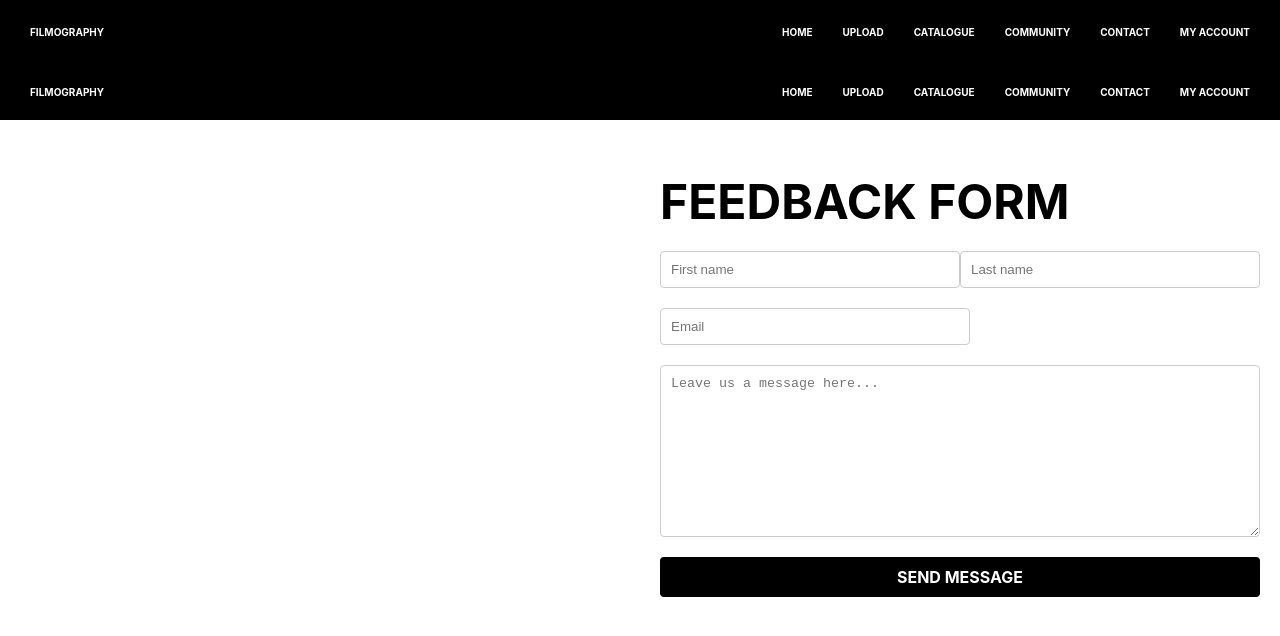
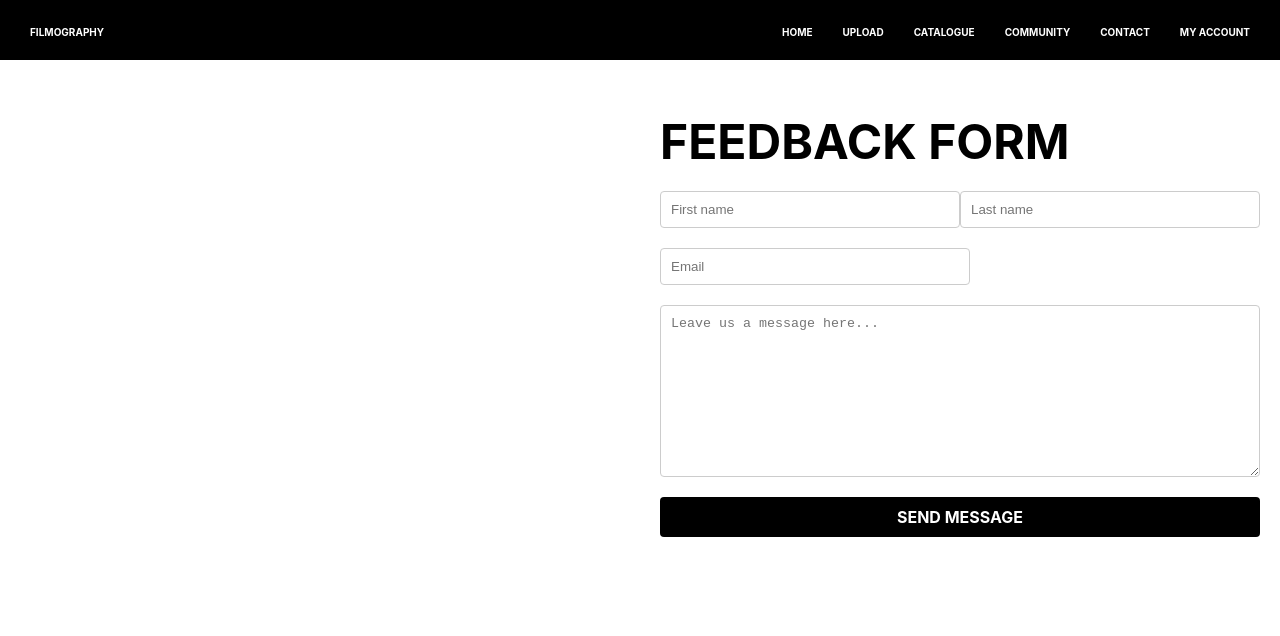
Before and after one commit to nickng9/filmsim, a Next.js app in the folder frontend/: page /contact in a window 1280 px wide. Shown: the top 636 px of the page. Built offline with nearby package versions, Linux system fonts and the light colour scheme.

Commit message:
fixed navbar disappearing bug

```diff
--- a/frontend/src/app/contact/layout.tsx
+++ b/frontend/src/app/contact/layout.tsx
@@ -1,19 +1,12 @@
 // src/app/contact/layout.tsx
 import React from 'react';
-import Navbar from '../components/Navbar';
+import styles from '../../styles/ContactForm.module.css';
 
-import styles from '../../styles/ContactForm.module.css';
 
 export default function ContactLayout({ children }) {
   return (
-    <html lang="en">
-      <head />
-      <body>
-        <Navbar />
-        <div className={styles.container}>
-          {children}
-        </div>
-      </body>
-    </html>
+    <div className={styles.container}>
+      {children}
+    </div>
   );
 }
--- a/frontend/src/app/contact/page.tsx
+++ b/frontend/src/app/contact/page.tsx
@@ -1,6 +1,6 @@
 // src/app/contact/page.tsx
-import React from 'react';
 import styles from '../../styles/ContactForm.module.css';
+
 
 const ContactPage: React.FC = () => {
   return (
@@ -12,7 +12,7 @@ const ContactPage: React.FC = () => {
           <input type="text" placeholder="Last name" className={styles.input} />
         </div>
         <input type="email" placeholder="Email" className={styles.input} />
-        <textarea placeholder="Leave us a message here..." className={styles.textarea}></textarea>
+        <textarea placeholder="Leave us a message here..." className={styles.textarea} />
         <button type="submit" className={styles.button}>Send message</button>
       </form>
     </div>
```
